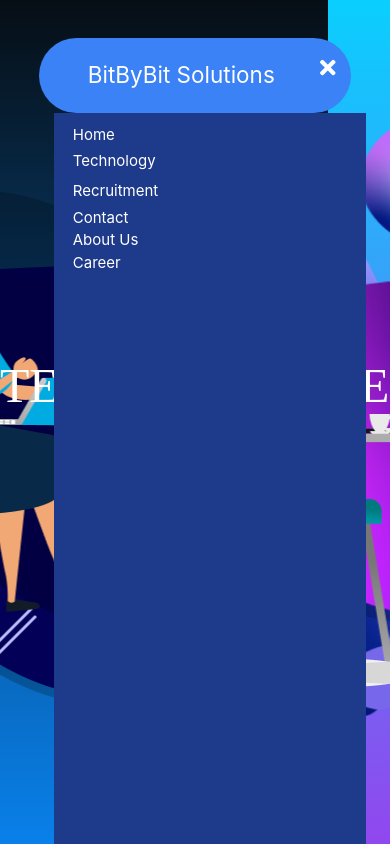
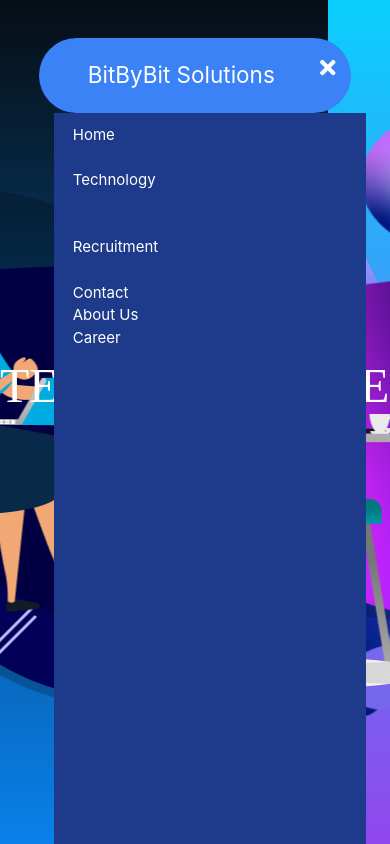
Before and after one commit to LatestB3website/New-B3-Website, a React (Create React App) app: page / in a window 390 px wide. Both pictures are taken after a click on the element 321 px from the left and 67 px from the top of the page. Shown: the top 844 px of the page. Built offline with nearby package versions, Linux system fonts and the light colour scheme; a web font is replaced by a local one; what google-maps-react would draw is missing.

Commit message:
NG(Header)

```diff
--- a/src/components/Header/header.js
+++ b/src/components/Header/header.js
@@ -59,11 +59,10 @@
           <i className={click ? "fas fa-times" : "fas fa-bars"} />
         </div>
         <ul
-          className={`text-white pt-3 md:flex md:items-center md:justify-end md:w-auto md:mr-8 transition-all duration-300 ${
-            click
-              ? "flex flex-col w-full h-screen bg-blue-900 absolute top-20 left-0 opacity-100 transition duration-500 ease-in-out z-100"
-              : "hidden"
-          }`}
+          className={`text-white pt-3 md:flex md:items-center md:justify-end md:w-auto md:mr-8 transition-all duration-300 ${click
+            ? "flex flex-col w-full h-screen bg-blue-900 absolute top-20 left-0 opacity-100 transition duration-500 ease-in-out z-100"
+            : "hidden"
+            }`}
         >
           <li className="nav-item mx-4">
             <Link
@@ -75,7 +74,7 @@
             </Link>
           </li>
           <li
-            className="nav-item mx-4"
+            className="nav-item mx-4 py-5"
             onMouseEnter={onMouseEnter1}
             onMouseLeave={onMouseLeave1}
           >
@@ -90,7 +89,7 @@
             {dropdown1 && <Dropdown1 />}
           </li>
           <li
-            className="nav-item mx-4"
+            className="nav-item mx-4 py-5"
             onMouseEnter={onMouseEnter2}
             onMouseLeave={onMouseLeave2}
           >
```
